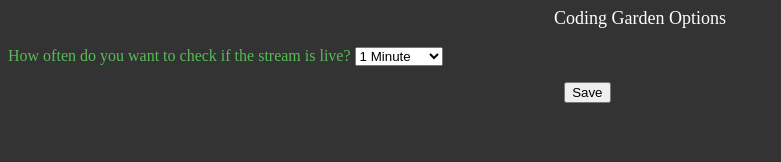
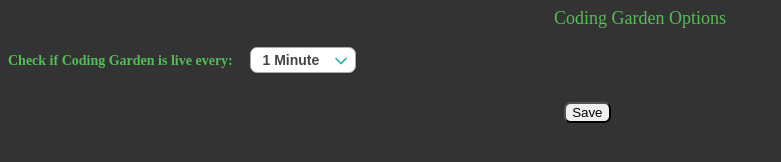
Before and after one commit to mylesrangel/CodingGardenBrowserExtension, a browser extension: page options.html in a window 1280 px wide. Shown: the whole page, without its empty margins (0-781 px from the left). Drawn offline with Linux system fonts and the light colour scheme.

Commit message:
Adjusted layout of options html

```diff
--- a/options.css
+++ b/options.css
@@ -1,17 +1,56 @@
 
 body{
     background-color: #333;
-    color: white;
+    color: #56BC58;
 }
+
+select {
+
+	font-size: 14px;
+	font-family: sans-serif;
+	font-weight: 700;
+	color: #444;
+	line-height: 1.3;
+	padding: .2em 1.4em .2em .8em;
+	box-sizing: border-box;
+    margin-left: 1em;
+	border: 1px solid #aaa;
+	box-shadow: 0 1px 0 1px rgba(0,0,0,.04);
+	border-radius: .5em;
+	-moz-appearance: none;
+	-webkit-appearance: none;
+	appearance: none;
+    background-color: #fff;
+    background-image: url(images/down-arrow.png);
+	background-repeat: no-repeat, repeat;
+	background-position: right .6em top 55%, 0 0;
+	background-size: .85em auto, 100%;
+
+ }
 div.optionsTitle{
     text-align: center;
-    font-size: large;
+    font-size: 18px;
+    font-weight: 500;
     padding-bottom: 1em;
 }
 div.optionsContainer{
-    color: #56BC58;
     padding-bottom: 1em;
 }
+.options{
+    font-size: 14px;
+    font-weight: 700;
+}
 button#save{
+    margin-top: 1em;
     margin-left: 44%;
+    border-radius: .5em;
 }
+button#save:hover{
+    background-color: #e5e5e5;
+}
+div#status{
+    font-size: 12px;
+    font-weight: 600;
+    position: absolute;
+
+}
--- a/options.html
+++ b/options.html
@@ -5,19 +5,20 @@
     <link rel="stylesheet" href="/options.css" >
   </head>
 
-    </body>
+  <body>
       <div class="optionsTitle"> Coding Garden Options</div>
       <div class="optionsContainer" >
-            <span> How often do you want to check if the stream is live? </span>
+          <span class="options"> Check if Coding Garden is live every: </span>
           <select id="timeIntervals">
-                <option class ="option" value="1"> 1 Minute </option>
-                <option class ="option" value="5"> 5 Minutes </option>
-                <option class ="option" value="15"> 15 Minutes </option>
-                <option class ="option" value="30"> 30 Minutes </option>
-                <option class ="option" value="60"> 1 Hour </option>
+              <option value="1"> 1 Minute </option>
+              <option value="5"> 5 Minutes </option>
+              <option value="10"> 10 Minutes </option>
+              <option value="30"> 30 Minutes </option>
+              <option value="60"> 1 Hour </option>
           </select>
       </div>
+      <div id="status"> </div>
       <button id="save" > Save </button>
-        <script src="options.js" />
+      <script src="options.js" > </script>
   </body>
 </html>
--- /dev/null
+++ b/options.js
@@ -0,0 +1,35 @@
+
+console.log("in options.js")
+function save_options() {
+
+    //Get the value user wants to check if cjislive
+    let interval = document.getElementById('timeIntervals').value;
+    let status = document.getElementById('status');
+
+    chrome.storage.sync.set({
+      interval: interval,
+    },() => {
+
+        // Update status to let user know options were saved.
+        status.textContent = 'Options saved!';
+        setTimeout(function() {
+        status.textContent = '';
+        }, 1500);
+    });
+}
+
+function load_options() {
+    // Use default value color = 'red' and likesColor = true.
+    chrome.storage.sync.get({
+      interval: '10',
+      likesColor: true
+    }, function(items) {
+      document.getElementById('color').value = items.favoriteColor;
+
+    });
+  }
+
+
+//document.addEventListener('DOMContentLoaded', load_options);
+
+document.getElementById('save').addEventListener('click', save_options);
```
Also changed, not shown: background.js (+34 -4 lines), images/down-arrow.png (added), manifest.json. Lines whose indentation alone changed are shown as unchanged.
